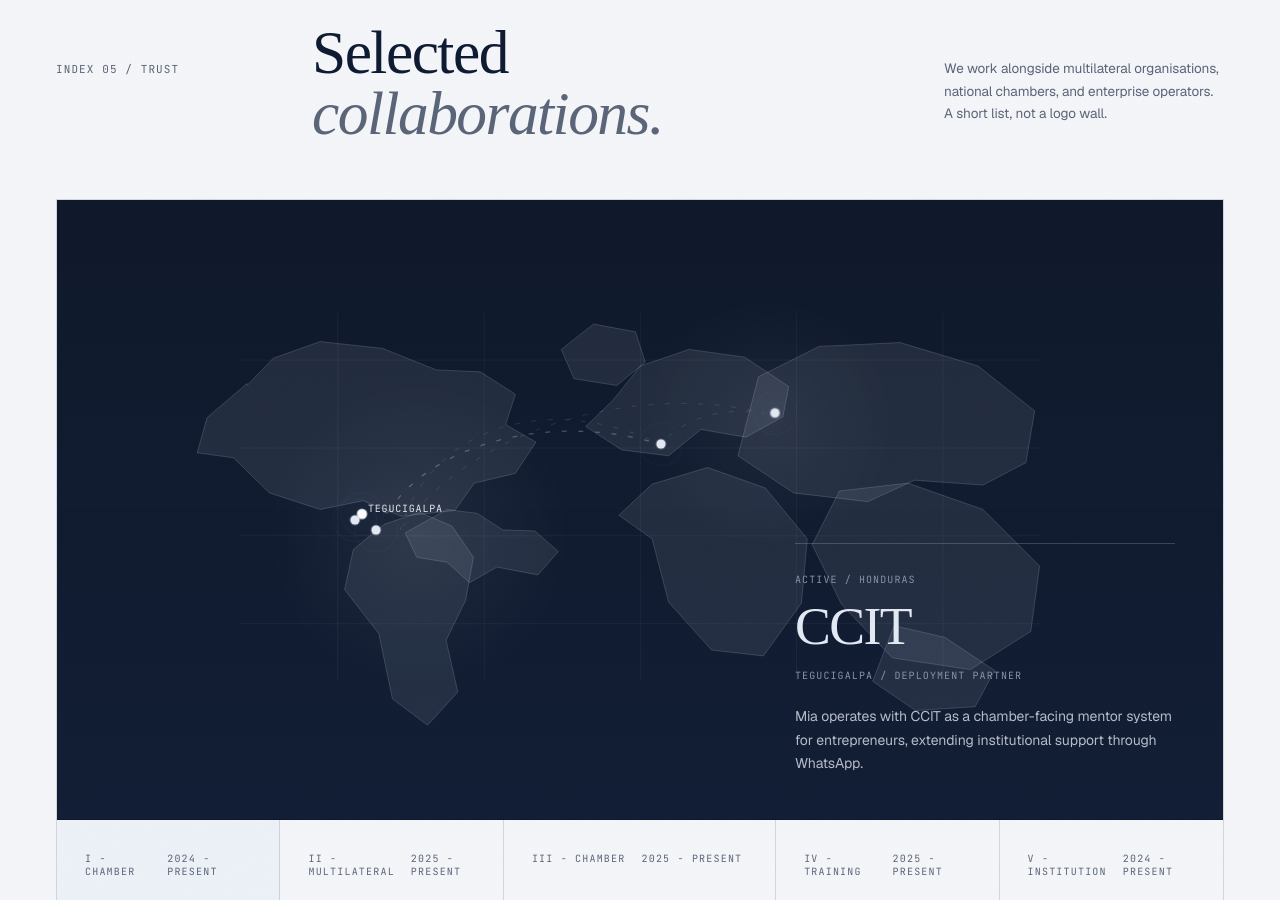
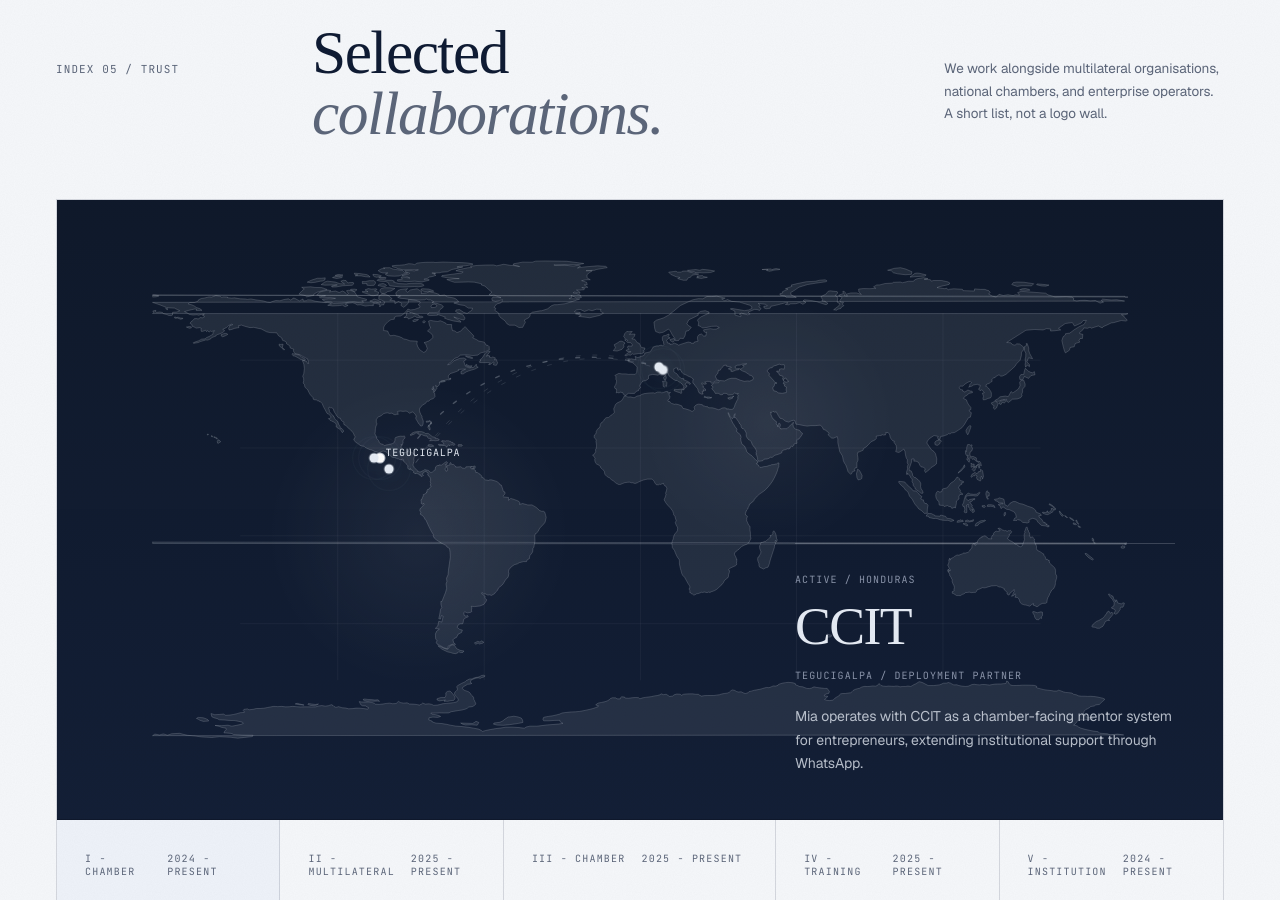
Before and after one commit to theatomicai/theatomicai.github.io, a Jekyll site: the page index.html, which Jekyll copies as it is, in a window 1280 px wide and 900 px high, scrolled down 3879 px. Built offline with Jekyll 4.4.1, drawn with Linux system fonts in a browser that asks for light colours; some web fonts are replaced.

Commit message:
Use real world map geometry

```diff
--- a/index.html
+++ b/index.html
@@ -355,23 +355,13 @@
             <path d="M90 120H910M90 210H910M90 300H910M90 390H910" />
             <path d="M190 72V448M340 72V448M500 72V448M660 72V448M810 72V448" />
           </g>
-          <g class="ops-land" aria-hidden="true">
-            <path d="M97 146l27-28 48-17 64 7 55 22 45 2 36 23-10 31 31 18-21 32-42 10-20 28-55 6-39-16-44 9-52-17-37-36-37-5 10-36 41-35z" />
-            <path d="M238 288l36-12 33 14 22 32-8 44-20 41 12 53-31 34-36-27-14-67-35-45 9-41 32-26z" />
-            <path d="M302 273l31 4 26 17 33 1 24 21-21 24-42-8-28 16-23-21-31-5-12-25 43-24z" />
-            <path d="M472 161l28-35 50-17 57 8 45 30-6 31-38 21-46-8-33 27-48-6-37-24 28-27z" />
-            <path d="M512 247l57-17 59 21 43 52-6 66-39 54-53-6-44-49-17-65-34-24 34-32z" />
-            <path d="M621 137l62-31 83-4 80 24 58 46-9 53-44 23-70-5-48 22-76-9-57-38 21-81z" />
-            <path d="M704 254l70-8 77 27 58 58-9 67-62 39-80-12-52-55-30-61 28-55z" />
-            <path d="M760 392l52 12 51 34-20 37-61 4-44-30 22-57z" />
-            <path d="M419 109l33-26 43 8 10 31-29 24-44-7-13-30z" />
-          </g>
+          <image class="ops-world-land" href="assets/maps/world-land.svg" x="0" y="0" width="1000" height="520" preserveAspectRatio="xMidYMid meet" aria-hidden="true" />
           <g class="ops-routes" aria-hidden="true">
-            <path data-op-path="geneva turin" d="M520 206C548 178 584 168 626 174" />
-            <path data-op-path="geneva costa-rica" d="M520 206C412 154 287 183 254 294" />
-            <path data-op-path="geneva tegucigalpa" d="M520 206C403 171 282 209 241 277" />
-            <path data-op-path="turin costa-rica" d="M626 174C503 144 333 184 254 294" />
-            <path data-op-path="san-salvador tegucigalpa" d="M235 284C232 276 233 272 241 277" />
+            <path data-op-path="geneva turin" d="M517 127C518 123 521 124 521 130" />
+            <path data-op-path="geneva costa-rica" d="M517 127C428 92 326 134 266 231" />
+            <path data-op-path="geneva tegucigalpa" d="M517 127C427 100 319 127 258 219" />
+            <path data-op-path="turin costa-rica" d="M521 130C432 96 330 137 266 231" />
+            <path data-op-path="san-salvador tegucigalpa" d="M252 220C253 216 256 216 258 219" />
           </g>
         </svg>
 
--- a/styles.css
+++ b/styles.css
@@ -1229,11 +1229,8 @@ a { color: inherit; text-decoration: none; }
   stroke: rgba(230, 236, 245, 0.055);
   stroke-width: 1;
 }
-.ops-land path {
-  fill: rgba(230, 236, 245, 0.085);
-  stroke: rgba(230, 236, 245, 0.2);
-  stroke-width: 0.85;
-  vector-effect: non-scaling-stroke;
+.ops-world-land {
+  opacity: 1;
 }
 .ops-routes path {
   fill: none;
@@ -1309,11 +1306,11 @@ a { color: inherit; text-decoration: none; }
   background: #fff;
   box-shadow: 0 0 0 1px rgba(230, 236, 245, 0.7), 0 0 42px rgba(230, 236, 245, 0.42);
 }
-.node-tegucigalpa { --x: 26.2%; --y: 50.7%; }
-.node-costa-rica { --x: 27.4%; --y: 53.4%; }
-.node-san-salvador { --x: 25.6%; --y: 51.8%; }
-.node-turin { --x: 61.6%; --y: 34.4%; }
-.node-geneva { --x: 51.8%; --y: 39.5%; }
+.node-tegucigalpa { --x: 27.7%; --y: 41.7%; }
+.node-costa-rica { --x: 28.5%; --y: 43.5%; }
+.node-san-salvador { --x: 27.2%; --y: 41.8%; }
+.node-turin { --x: 52%; --y: 27.5%; }
+.node-geneva { --x: 51.6%; --y: 27%; }
 @keyframes opsPulse {
   0% { transform: scale(.55); opacity: .42; }
   100% { transform: scale(1.75); opacity: 0; }
```
Also changed, not shown: about.html (+6 -16 lines), assets/maps/world-land.svg (added).
